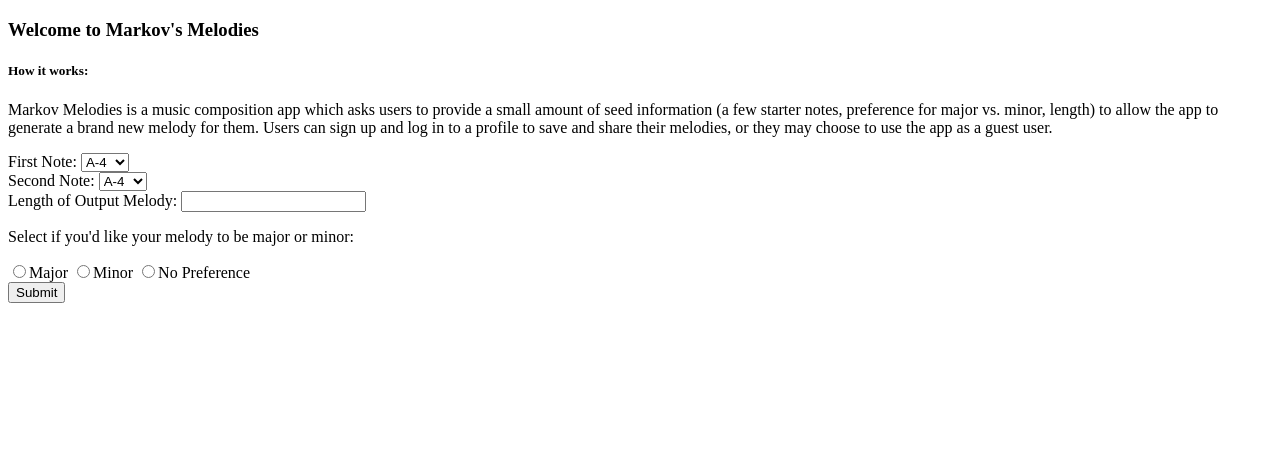
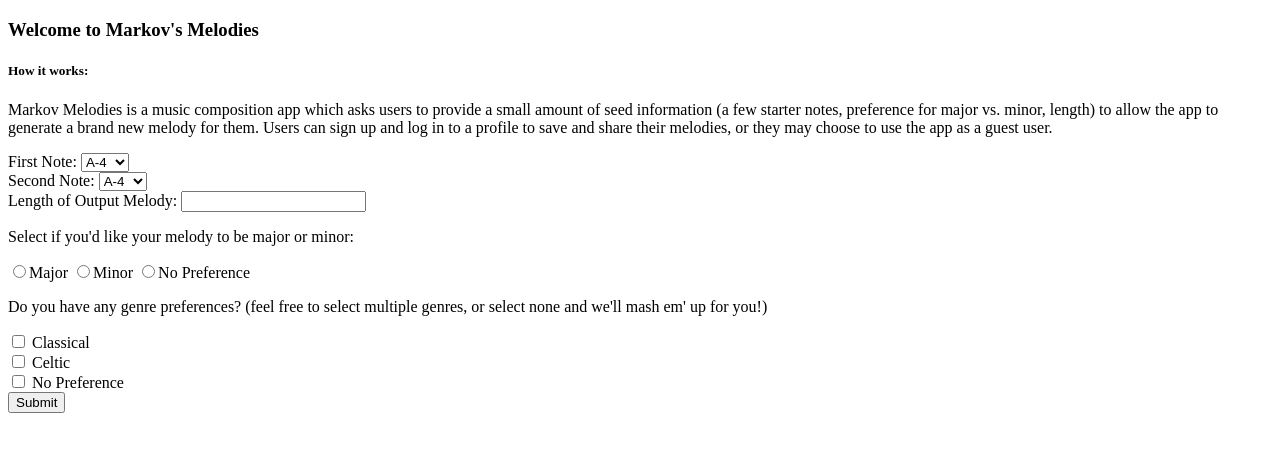
Before and after one commit to jacquelineawatts/Markov_Melodies, a Flask app: page / in a window 1280 px wide. Shown: the top 452 px of the page. Run offline with Flask 2, Linux system fonts and the light colour scheme; parts of the project's set-up code (start-up, migrations or seed data) failed here and were passed over.

Commit message:
Amended server and homepage template to handle user input for genre.

```diff
--- a/server.py
+++ b/server.py
@@ -1,11 +1,10 @@
 from flask import Flask, jsonify, render_template, redirect, request, flash, session
 from flask_debugtoolbar import DebugToolbarExtension
 from jinja2 import StrictUndefined
-# from sqlalchemy.orm.exc import NoResultFound, MultipleResultsFound
-
-# from model import connect_to_db, db
-# from model import User, Melody, Note, MelodyNote, Markov, Outcome, Connection, Like
-import melody_generator
+from sqlalchemy.orm.exc import NoResultFound, MultipleResultsFound
+from model import connect_to_db
+from model import User, Melody, Note, MelodyNote, Markov, Outcome, Connection, Like
+# import melody_generator
 
 app = Flask(__name__)
 app.secret_key = "%ri*.\xab\x12\x81\x9b\x14\x1b\xd3\x86\xcaK\x8b\x87\t\x8c\xaf\x9d\x14\x87\x8a"
@@ -41,6 +40,7 @@ def show_results():
     # otherwise comes in as None and throws app into infinite loop...
     length = int(request.form.get('length'))
     mode = request.form.get('mode')
+    genres = request.form.get('genres')
 
     generated_melody = melody_generator.generate_melody(length, input_notes)
     melody_text = melody_generator.show_stream(generated_melody)
@@ -91,7 +91,7 @@ def processes_logout():
 if __name__ == "__main__":
 
     app.debug = True
-    # connect_to_db(app)
+    connect_to_db(app)
     DebugToolbarExtension(app)
 
     app.run(host='0.0.0.0')
--- a/templates/index.html
+++ b/templates/index.html
@@ -29,6 +29,15 @@
         <input type="radio" name="mode" value="major"><label for="major">Major</label>
         <input type="radio" name="mode" value="minor"><label for="minor">Minor</label>
         <input type="radio" name="mode" value="None"><label for="none">No Preference</label><br>
+    <p>Do you have any genre preferences? (feel free to select multiple genres, or select none and we'll mash em' up for you!)</p>
+    <input type="checkbox" name="genres" value="classical">
+    <label for="classical">Classical</label><br>
+
+    <input type="checkbox" name="genres" value="celtic">
+    <label for="classical">Celtic</label><br>
+
+    <input type="checkbox" name="genres" value="none">
+    <label for="classical">No Preference</label><br>
 
     <input type="submit" value="Submit">
 
```
